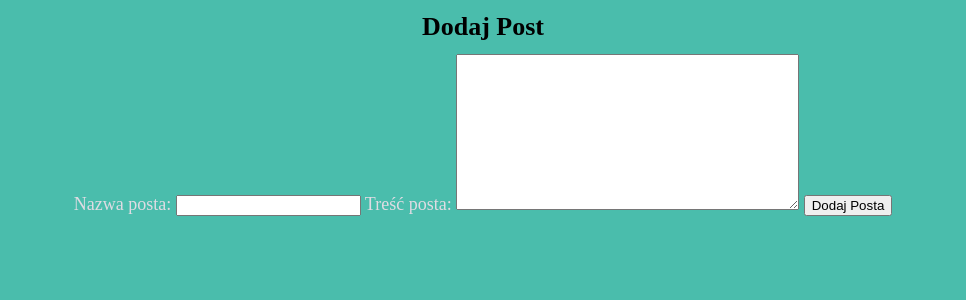
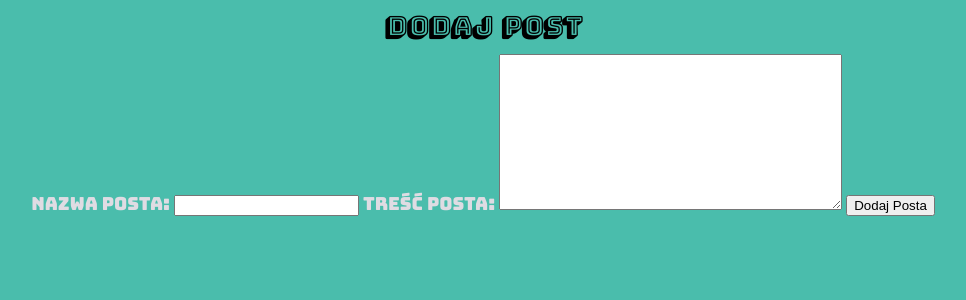
Before and after one commit to GrzegorzWalewski/Forum, a CodeIgniter app: page /default/index.php/add/postform in a window 1280 px wide. Shown: the top 300 px of the page, without its empty margins (157-1123 px from the left). Run offline with CodeIgniter, Linux system fonts and the light colour scheme.

Commit message:
Aktualizacja szaty graficznej cd.

```diff
--- a/application/views/add/addformp.php
+++ b/application/views/add/addformp.php
@@ -3,8 +3,9 @@
 <head>
 <meta cherset="utf-8">
 <title>Dodawanie Posta</title>
+<link href='https://fonts.googleapis.com/css?family=Bungee' rel='stylesheet'>
+<link href='https://fonts.googleapis.com/css?family=Bungee Shade' rel='stylesheet'>
 <link type="text/css" rel="stylesheet" href="<?php echo base_url()."assets/css/style.css";?>"/>
-</head>
 <body>
 <h1>Dodaj Post</h1>
 <?php
--- a/application/views/add/addformw.php
+++ b/application/views/add/addformw.php
@@ -3,6 +3,8 @@
 <head>
 <meta cherset="utf-8">
 <title>Dodawanie Wątku</title>
+<link href='https://fonts.googleapis.com/css?family=Bungee' rel='stylesheet'>
+<link href='https://fonts.googleapis.com/css?family=Bungee Shade' rel='stylesheet'>
 <link type="text/css" rel="stylesheet" href="<?php echo base_url()."assets/css/style.css";?>"/>
 </head>
 <body>
--- a/application/views/add/addformwp.php
+++ b/application/views/add/addformwp.php
@@ -3,6 +3,8 @@
 <head>
 <meta cherset="utf-8">
 <title>Dodawanie Wpisu</title>
+<link href='https://fonts.googleapis.com/css?family=Bungee' rel='stylesheet'>
+<link href='https://fonts.googleapis.com/css?family=Bungee Shade' rel='stylesheet'>
 <link type="text/css" rel="stylesheet" href="<?php echo base_url()."assets/css/style.css";?>"/>
 </head>
 <body>
--- a/application/views/add/addopis.php
+++ b/application/views/add/addopis.php
@@ -3,6 +3,8 @@
 <head>
 <meta cherset="utf-8">
 <title>Dodawanie Opisu</title>
+<link href='https://fonts.googleapis.com/css?family=Bungee' rel='stylesheet'>
+<link href='https://fonts.googleapis.com/css?family=Bungee Shade' rel='stylesheet'>
 <link type="text/css" rel="stylesheet" href="<?php echo base_url()."assets/css/style.css";?>"/>
 </head>
 <body>
--- a/application/views/auth/change_email_form.php
+++ b/application/views/auth/change_email_form.php
@@ -1,4 +1,6 @@
 <head>
+<link href='https://fonts.googleapis.com/css?family=Bungee' rel='stylesheet'>
+<link href='https://fonts.googleapis.com/css?family=Bungee Shade' rel='stylesheet'>
 <link type="text/css" rel="stylesheet" href="<?php echo base_url()."assets/css/style.css";?>"/>
 </head>
 <?php
--- a/application/views/auth/change_password_form.php
+++ b/application/views/auth/change_password_form.php
@@ -1,4 +1,6 @@
 <head>
+<link href='https://fonts.googleapis.com/css?family=Bungee' rel='stylesheet'>
+<link href='https://fonts.googleapis.com/css?family=Bungee Shade' rel='stylesheet'>
 <link type="text/css" rel="stylesheet" href="<?php echo base_url()."assets/css/style.css";?>"/>
 </head>
 <?php
--- a/application/views/auth/forgot_password_form.php
+++ b/application/views/auth/forgot_password_form.php
@@ -1,4 +1,6 @@
 <head>
+<link href='https://fonts.googleapis.com/css?family=Bungee' rel='stylesheet'>
+<link href='https://fonts.googleapis.com/css?family=Bungee Shade' rel='stylesheet'>
 <link type="text/css" rel="stylesheet" href="<?php echo base_url()."assets/css/style.css";?>"/>
 </head>
 <?php
--- a/application/views/auth/general_message.php
+++ b/application/views/auth/general_message.php
@@ -1,4 +1,6 @@
 <head>
+<link href='https://fonts.googleapis.com/css?family=Bungee' rel='stylesheet'>
+<link href='https://fonts.googleapis.com/css?family=Bungee Shade' rel='stylesheet'>
 <link type="text/css" rel="stylesheet" href="<?php echo base_url()."assets/css/style.css";?>"/>
 </head>
 <?php echo $message; ?>
--- a/application/views/auth/login_form.php
+++ b/application/views/auth/login_form.php
@@ -1,4 +1,6 @@
 <head>
+<link href='https://fonts.googleapis.com/css?family=Bungee' rel='stylesheet'>
+<link href='https://fonts.googleapis.com/css?family=Bungee Shade' rel='stylesheet'>
 <link type="text/css" rel="stylesheet" href="<?php echo base_url()."assets/css/style.css";?>"/>
 </head>
 <?php
--- a/application/views/auth/register_form.php
+++ b/application/views/auth/register_form.php
@@ -1,4 +1,6 @@
 <head>
+<link href='https://fonts.googleapis.com/css?family=Bungee' rel='stylesheet'>
+<link href='https://fonts.googleapis.com/css?family=Bungee Shade' rel='stylesheet'>
 <link type="text/css" rel="stylesheet" href="<?php echo base_url()."assets/css/style.css";?>"/>
 </head>
 <?php
--- a/application/views/auth/reset_password_form.php
+++ b/application/views/auth/reset_password_form.php
@@ -1,4 +1,6 @@
 <head>
+<link href='https://fonts.googleapis.com/css?family=Bungee' rel='stylesheet'>
+<link href='https://fonts.googleapis.com/css?family=Bungee Shade' rel='stylesheet'>
 <link type="text/css" rel="stylesheet" href="<?php echo base_url()."assets/css/style.css";?>"/>
 </head>
 <?php
--- a/application/views/auth/send_again_form.php
+++ b/application/views/auth/send_again_form.php
@@ -1,4 +1,6 @@
 <head>
+<link href='https://fonts.googleapis.com/css?family=Bungee' rel='stylesheet'>
+<link href='https://fonts.googleapis.com/css?family=Bungee Shade' rel='stylesheet'>
 <link type="text/css" rel="stylesheet" href="<?php echo base_url()."assets/css/style.css";?>"/>
 </head>
 <?php
--- a/application/views/auth/unregister_form.php
+++ b/application/views/auth/unregister_form.php
@@ -1,6 +1,7 @@
 <head>
-<link type="text/css" rel="stylesheet" href="<?php echo base_url()."assets/css/style.css";?>"/>
-</head>
+<link href='https://fonts.googleapis.com/css?family=Bungee' rel='stylesheet'>
+<link href='https://fonts.googleapis.com/css?family=Bungee Shade' rel='stylesheet'>
+<link type="text/css" rel="stylesheet" href="<?php echo base_url()."assets/css/style.css";?>"/></head>
 <?php
 $password = array(
 	'name'	=> 'password',
--- a/application/views/edit/editformp.php
+++ b/application/views/edit/editformp.php
@@ -1,6 +1,8 @@
 <!DOCTYPE html>
 <html lang="pl">
 <head>
+<link href='https://fonts.googleapis.com/css?family=Bungee' rel='stylesheet'>
+<link href='https://fonts.googleapis.com/css?family=Bungee Shade' rel='stylesheet'>
 <link type="text/css" rel="stylesheet" href="<?php echo base_url()."assets/css/style.css";?>"/>
 <meta cherset="utf-8">
 <title>Edytowanie Posta</title>
--- a/application/views/edit/editformw.php
+++ b/application/views/edit/editformw.php
@@ -3,6 +3,8 @@
 <head>
 <meta cherset="utf-8">
 <title>Edytowanie Wpisu</title>
+<link href='https://fonts.googleapis.com/css?family=Bungee' rel='stylesheet'>
+<link href='https://fonts.googleapis.com/css?family=Bungee Shade' rel='stylesheet'>
 <link type="text/css" rel="stylesheet" href="<?php echo base_url()."assets/css/style.css";?>"/>
 </head>
 <body>
```
